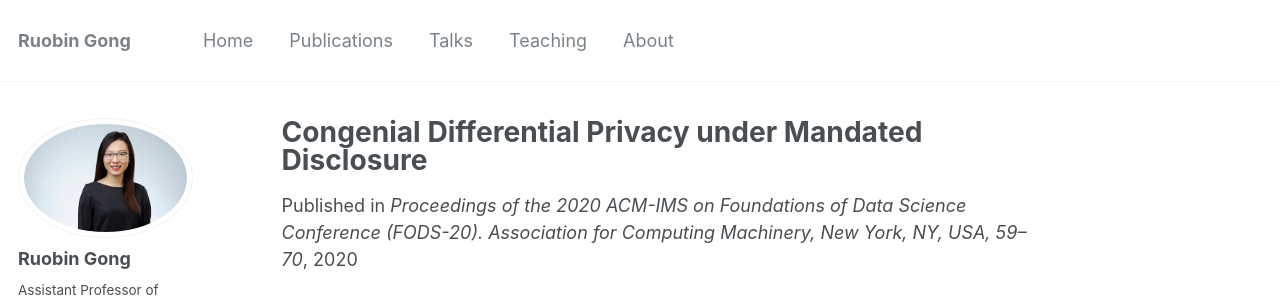
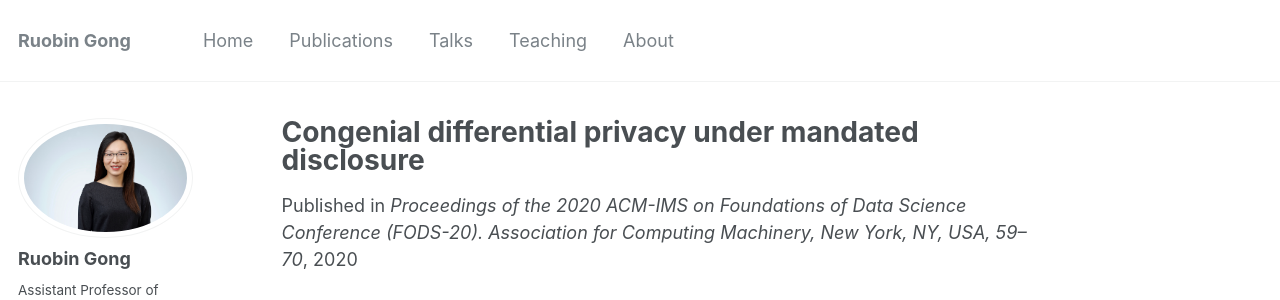
Before and after one commit to RuobinGong/RuobinGong.github.io, a Jekyll site: the page built from _publications_privacy/2020-08-01-congenial.md, in a window 1280 px wide and 1248 px high. Shown: the top 300 px of the window. Built offline with Jekyll 4.4.1, drawn with Linux system fonts in a browser that asks for light colours; some web fonts are replaced.

```diff
--- a/_publications_privacy/2020-08-01-congenial.md
+++ b/_publications_privacy/2020-08-01-congenial.md
@@ -1,5 +1,5 @@
 ---
-title: 'Congenial Differential Privacy under Mandated Disclosure'
+title: 'Congenial differential privacy under mandated disclosure'
 collection: publications_privacy
 permalink: /publication/2020-08-01-congenial
 excerpt: ''
```
